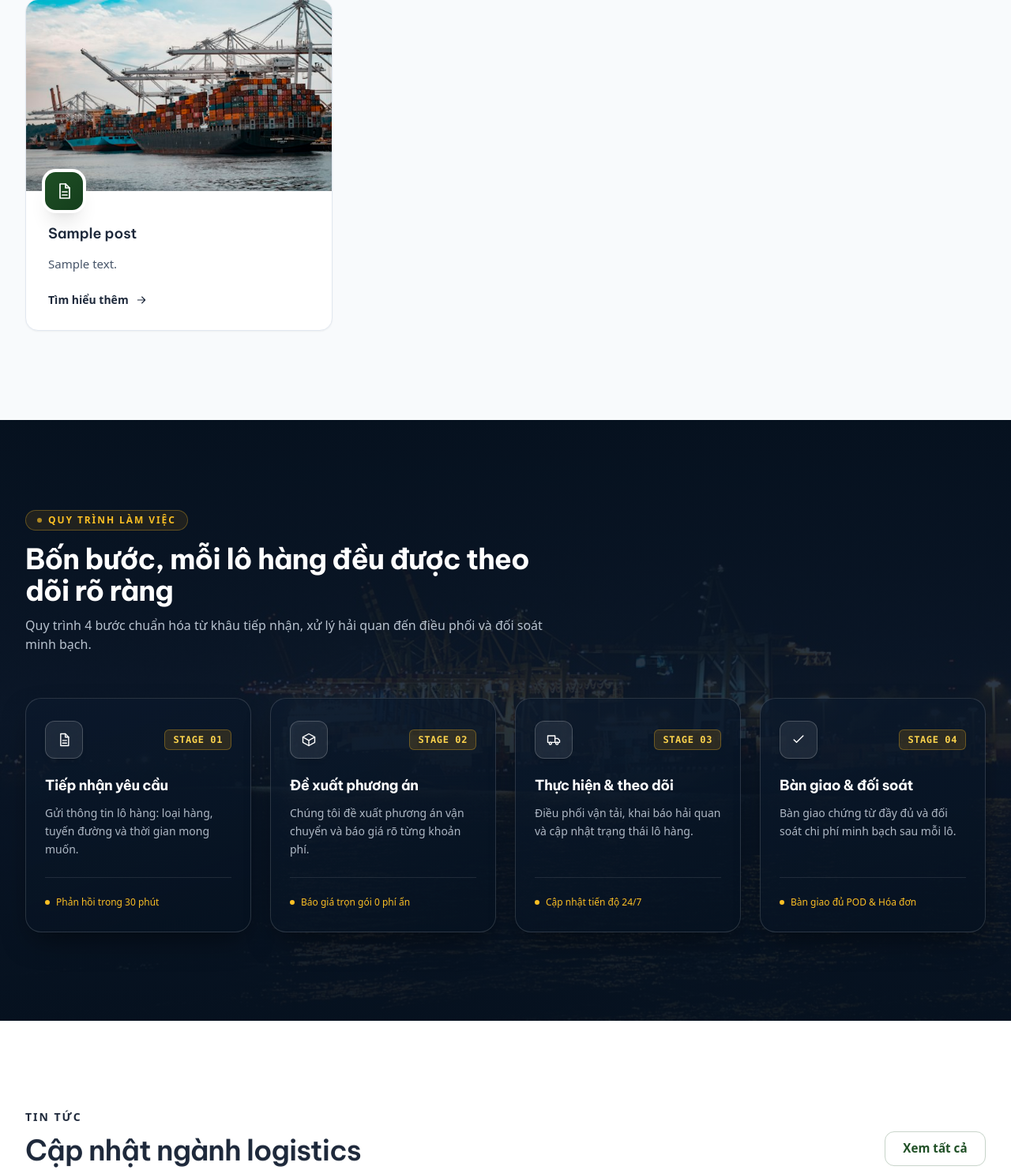
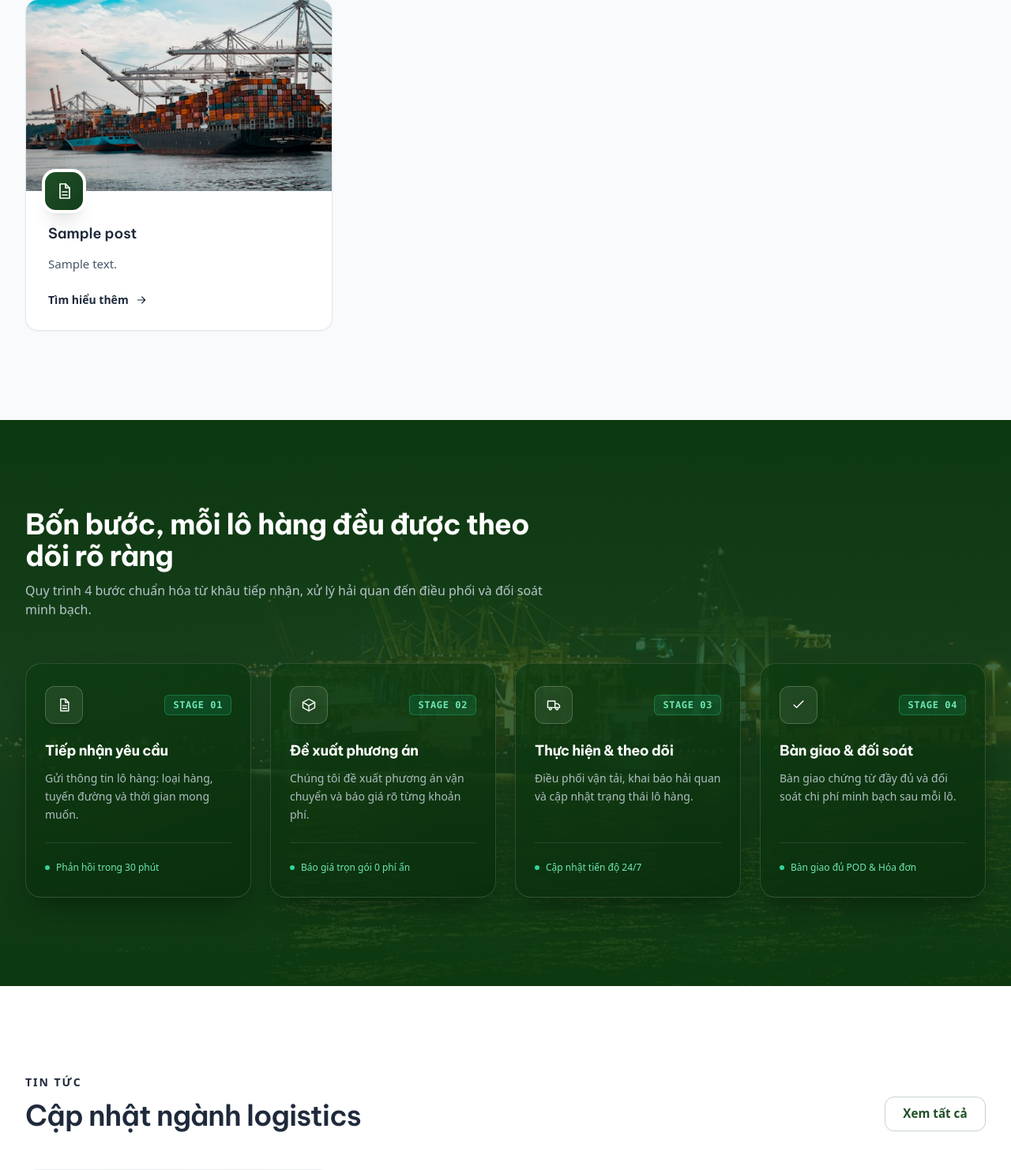
Before and after one commit to websiteallship/logisticsdemo, a WordPress theme: template wp-content/themes/anp-logistics/front-page.php in a window 1280 px wide. Shown: the part 2492-3974 px from the top of the page at 79% size. Run offline with PHP 8.4 and a stand-in for WordPress, Linux system fonts and the light colour scheme; the site name, menu and one post (Sample post) are stand-ins, and other content is empty; some libraries are stand-ins or nearby versions.

Commit message:
feat(ui): Sync header bg to HP green theme, remove label tags above titles, harmonize process card colors

```diff
--- a/wp-content/themes/anp-logistics/assets/css/theme.css
+++ b/wp-content/themes/anp-logistics/assets/css/theme.css
@@ -497,9 +497,9 @@ body.anp-menu-open {
 		0 0 0 1px rgba(255, 255, 255, 0.08) inset;
 }
 
-/* Card kính mờ quy trình 4 bước (Connected Glass Stepper - Deep Maritime Navy) */
+/* Card kính mờ quy trình 4 bước (Connected Glass Stepper - Green Theme) */
 .anp-stepper-glass {
-	background: linear-gradient(160deg, rgba(11, 25, 44, 0.78) 0%, rgba(6, 18, 32, 0.88) 100%);
+	background: linear-gradient(160deg, rgba(13, 59, 16, 0.75) 0%, rgba(10, 46, 13, 0.88) 100%);
 	backdrop-filter: blur(20px);
 	-webkit-backdrop-filter: blur(20px);
 	border: 1px solid rgba(255, 255, 255, 0.14);
@@ -509,13 +509,13 @@ body.anp-menu-open {
 	display: flex;
 	flex-direction: column;
 	justify-content: space-between;
-	box-shadow: 0 16px 36px -10px rgba(0, 0, 0, 0.5);
+	box-shadow: 0 16px 36px -10px rgba(0, 0, 0, 0.4);
 	transition: transform 0.3s cubic-bezier(0.16, 1, 0.3, 1), border-color 0.3s ease, box-shadow 0.3s ease;
 }
 .anp-stepper-glass:hover {
 	transform: translateY(-6px);
-	border-color: rgba(234, 88, 12, 0.6);
-	box-shadow: 0 20px 45px -15px rgba(0, 0, 0, 0.7), 0 0 25px -5px rgba(234, 88, 12, 0.25);
+	border-color: rgba(124, 194, 66, 0.6);
+	box-shadow: 0 20px 45px -15px rgba(0, 0, 0, 0.5), 0 0 25px -5px rgba(124, 194, 66, 0.2);
 }
 
 /* Lớp phủ đa tầng bảo đảm độ tương phản chữ & Live Tracking Card (Anti-slop) */
--- a/wp-content/themes/anp-logistics/front-page.php
+++ b/wp-content/themes/anp-logistics/front-page.php
@@ -383,24 +383,20 @@ $step_slas  = array(
 	$is_en ? 'Full POD & Tax Invoicing' : 'Bàn giao đủ POD & Hóa đơn',
 );
 ?>
-<section id="quy-trinh" class="relative isolate scroll-mt-28 overflow-hidden bg-[#0A2410] py-20 text-white sm:py-28">
-	<!-- Ảnh nền cảng đêm & Lớp phủ gradient sâu chống chói (Deep Maritime Navy) -->
+<section id="quy-trinh" class="relative isolate scroll-mt-28 overflow-hidden bg-[#1a4d1e] py-20 text-white sm:py-28">
+	<!-- Ảnh nền cảng đêm & Lớp phủ gradient sâu chống chói -->
 	<div class="absolute inset-0 -z-10">
 		<?php if ($process_bg) : ?>
 			<img src="<?php echo esc_url($process_bg); ?>" alt="" class="h-full w-full object-cover" loading="lazy" decoding="async">
 		<?php else : ?>
 			<?php echo anp_photo_img('night', array('class' => 'h-full w-full object-cover', 'sizes' => '100vw', 'alt' => '')); // phpcs:ignore ?>
 		<?php endif; ?>
-		<div class="absolute inset-0 bg-gradient-to-b from-[#061220]/95 via-[#0B192C]/85 to-[#061220]/95"></div>
+		<div class="absolute inset-0 bg-gradient-to-b from-[#0d3b10]/95 via-[#1a4d1e]/80 to-[#0d3b10]/95"></div>
 	</div>
 
 	<div class="mx-auto max-w-7xl px-5 sm:px-8">
 		<div class="reveal-up max-w-2xl">
-			<p class="inline-flex items-center gap-2 rounded-full border border-amber-400/30 bg-amber-500/10 px-3.5 py-1 text-xs font-semibold uppercase tracking-[0.16em] text-amber-400">
-				<span class="h-1.5 w-1.5 rounded-full bg-amber-400 animate-pulse"></span>
-				<?php echo esc_html(anp_t('process_label')); ?>
-			</p>
-			<h2 class="mt-4 font-display text-3xl font-bold tracking-tight text-white sm:text-4xl"><?php echo esc_html(anp_opt('anp_process_title')); ?></h2>
+			<h2 class="font-display text-3xl font-bold tracking-tight text-white sm:text-4xl"><?php echo esc_html(anp_opt('anp_process_title')); ?></h2>
 			<p class="mt-3 text-base text-slate-300/90"><?php echo esc_html($is_en ? 'Standardized 4-stage logistics pipeline from cargo intake, customs handling to last-mile fulfillment.' : 'Quy trình 4 bước chuẩn hóa từ khâu tiếp nhận, xử lý hải quan đến điều phối và đối soát minh bạch.'); ?></p>
 		</div>
 
@@ -419,13 +415,13 @@ $step_slas  = array(
 									<div class="relative z-10 grid h-12 w-12 place-items-center rounded-xl border border-white/20 bg-white/[0.08] text-white shadow-md backdrop-blur-md transition-all duration-300 group-hover:scale-105 group-hover:border-accent group-hover:bg-accent group-hover:text-white">
 										<?php echo anp_icon($icon_name, 'h-5 w-5'); ?>
 									</div>
-									<span class="font-mono text-xs font-bold tracking-wider text-amber-300 rounded-md border border-amber-400/30 bg-amber-500/15 px-2.5 py-1">
+									<span class="font-mono text-xs font-bold tracking-wider text-emerald-300 rounded-md border border-emerald-400/30 bg-emerald-500/15 px-2.5 py-1">
 										STAGE 0<?php echo esc_html($i + 1); ?>
 									</span>
 								</div>
 
 								<!-- Tiêu đề bước -->
-								<h3 class="mt-5 font-display text-lg font-bold tracking-tight text-white transition-colors group-hover:text-amber-300">
+								<h3 class="mt-5 font-display text-lg font-bold tracking-tight text-white transition-colors group-hover:text-emerald-300">
 									<?php echo esc_html($step['q']); ?>
 								</h3>
 
@@ -438,8 +434,8 @@ $step_slas  = array(
 							<!-- Footer card: Cam kết SLA & Trạng thái minh bạch -->
 							<?php if ($sla_text) : ?>
 								<div class="mt-6 border-t border-white/10 pt-4">
-									<span class="inline-flex items-center gap-2 text-xs font-medium text-amber-400">
-										<span class="h-1.5 w-1.5 rounded-full bg-amber-400"></span>
+									<span class="inline-flex items-center gap-2 text-xs font-medium text-emerald-300">
+									<span class="h-1.5 w-1.5 rounded-full bg-emerald-400"></span>
 										<span><?php echo esc_html($sla_text); ?></span>
 									</span>
 								</div>
```
Also changed, not shown: wp-content/themes/anp-logistics/home.php (+5 -12 lines), wp-content/themes/anp-logistics/page-contact.php (+5 -12 lines), wp-content/themes/anp-logistics/page-faq.php (+5 -12 lines).
